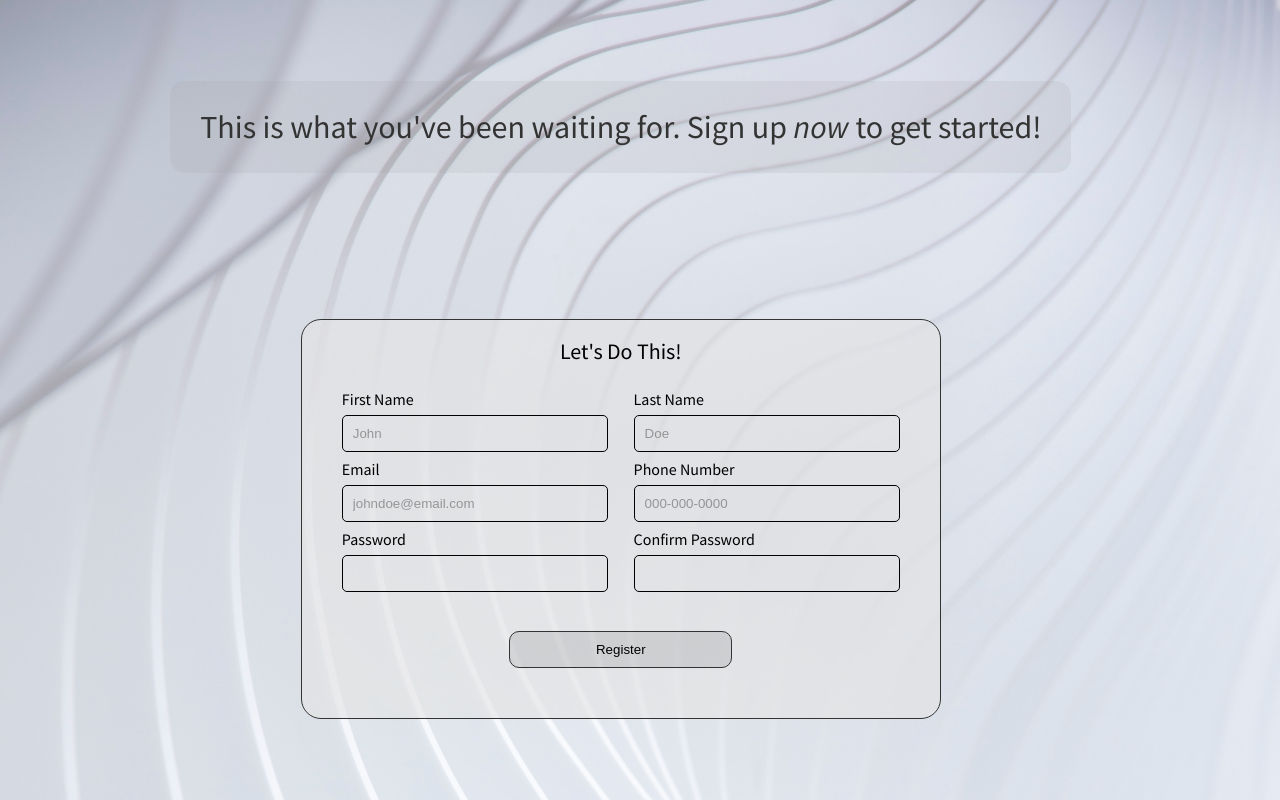
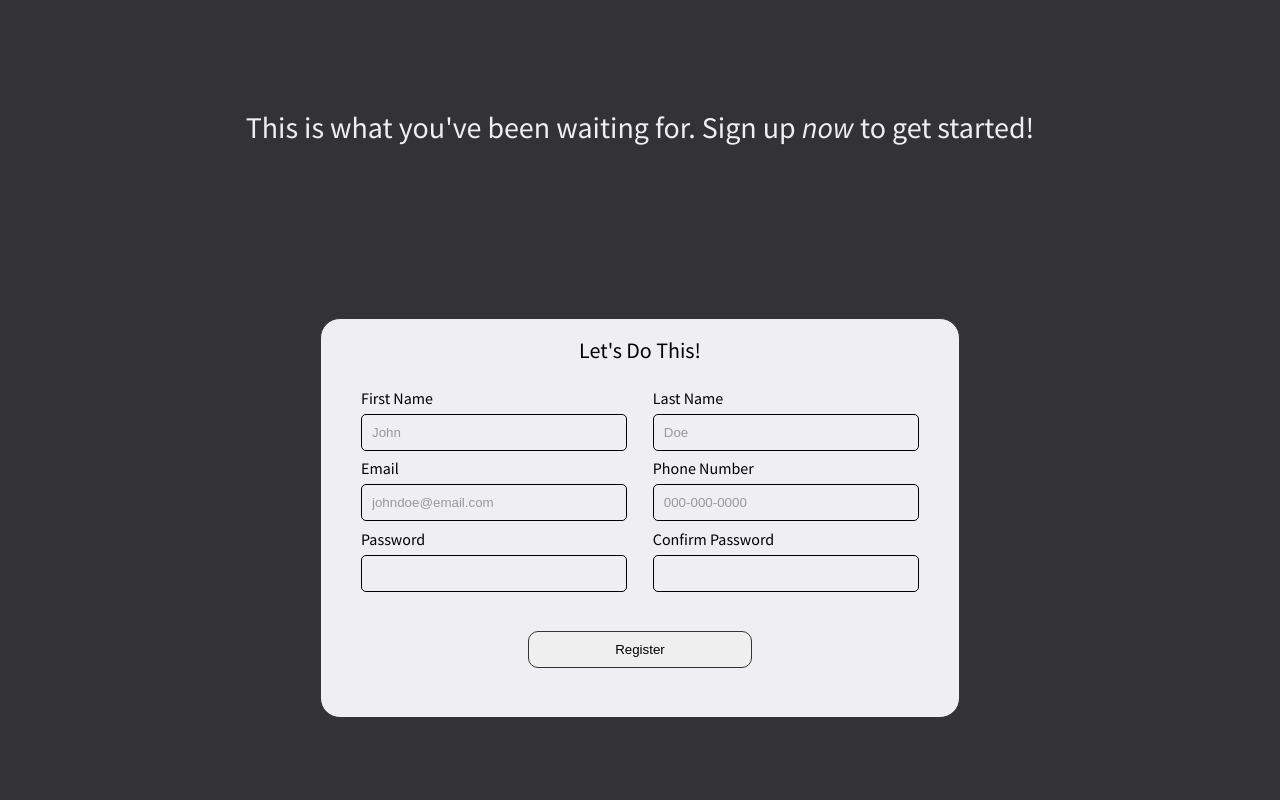
Before and after one commit to agabra23/sign-up-form, a plain HTML site: page index.html in a window 1280 px wide. Drawn offline with Linux system fonts and the light colour scheme.

Commit message:
Remove background and change flexbox positioning

```diff
--- a/style.css
+++ b/style.css
@@ -15,8 +15,8 @@ html {
 :root {
     font-size: 20px;
     font-family: 'Source Sans Pro', sans-serif;
-    --primary-dark: #333;
-    --primary-light: #efefef;
+    --primary-dark: rgb(51, 51, 54);
+    --primary-light: rgb(239, 239, 243);
 }
 
 html, body, div, span, applet, object, iframe,
@@ -69,6 +69,7 @@ body {
     height: 100%;
     display: flex;
     flex-direction: column;
+    background-color: var(--primary-dark);
 }
 
 .fa {
@@ -77,30 +78,26 @@ body {
 
 main {
     height: 100%;
-    display: flex;
-    flex: 1;
-    padding-right: 3vw;
     gap: calc(30px + 1rem);
-    background-image: url(./sign-up-background.jpg);
-    background-size: cover;
 }
 
 .form-description-wrapper {
-    background-color: rgba(155, 155, 155, 0.15);
-    border-radius: 15px;
+    /* background-color: rgba(155, 155, 155, 0.15);
+    border-radius: 15px; */
     padding: 30px;
 
 }
 
 .form-description {
     text-align: center;
-    font-size: 2.5vw;
-    color: var(--primary-dark);
+    font-size: 1.5rem;
+    color: var(--primary-light);
 }
 
 .right-wrapper {
     flex: 1;
     display: flex;
+    min-height: 100vh;
     flex-direction: column;
     justify-content: space-evenly;
     align-items: center;
@@ -120,7 +117,7 @@ form {
     min-height: 50vh;
     width: 100%;
     border: 1px solid var(--primary-dark);
-    background-color: #e4e4e49a;
+    background-color: var(--primary-light);
 
     border-radius: 20px;
     display: flex;
@@ -138,7 +135,6 @@ fieldset {
 }
 
 .form-group {
-    flex-shrink: 1;
     display: flex;
     min-width: 100%;
     justify-content: space-evenly;
@@ -210,14 +206,14 @@ button {
     padding: .5rem;
     border-radius: 10px;
     border: 1px solid var(--primary-dark);
-    background-color: #3333331e;
+    /* background-color: #3333331e; */
 }
 
 button:hover {
-    /* background-color: #33333366; */
+    background-color: rgb(51, 51, 51, .1);
     cursor: pointer;
-    transform: scale(1.1);
-    transition: .1s ease-in-out;
+    transform: scale(1.07);
+    transition: .08s ease-in-out;
 }
 
 input:placeholder-shown,
```
